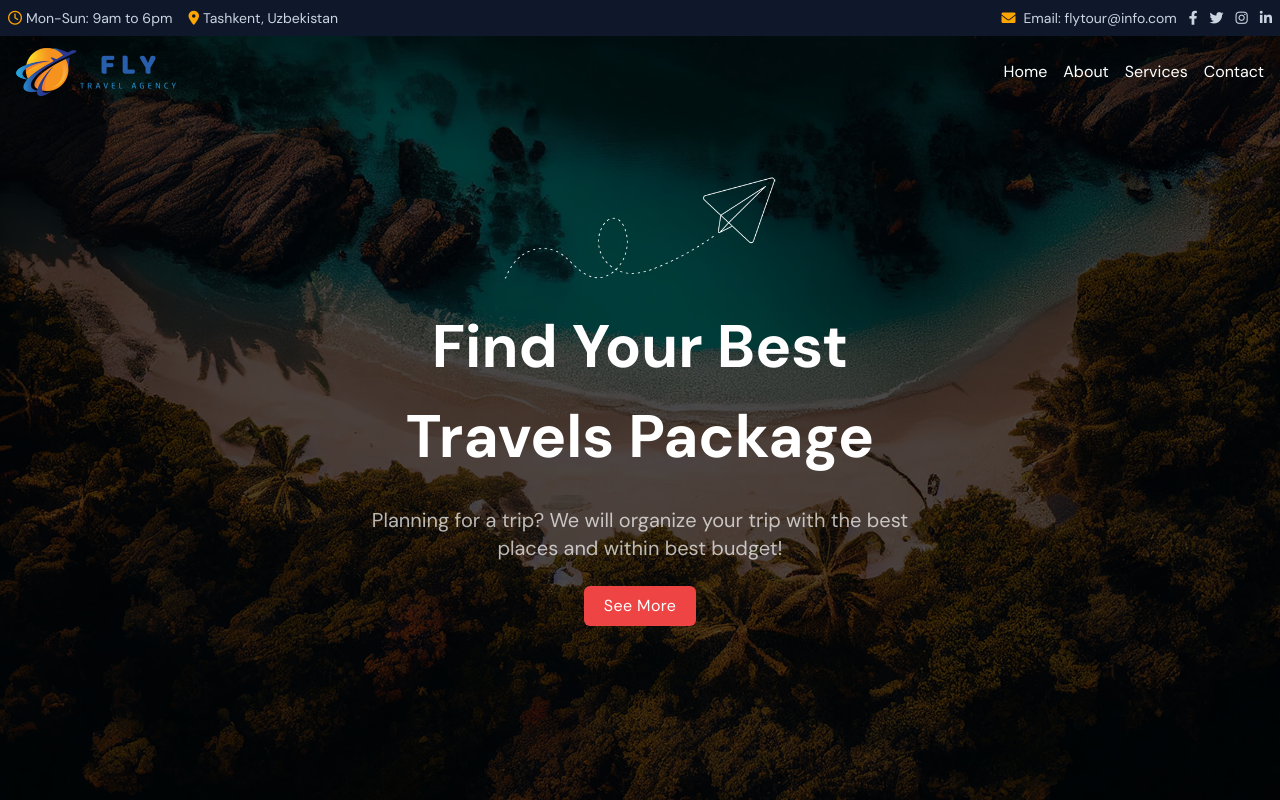
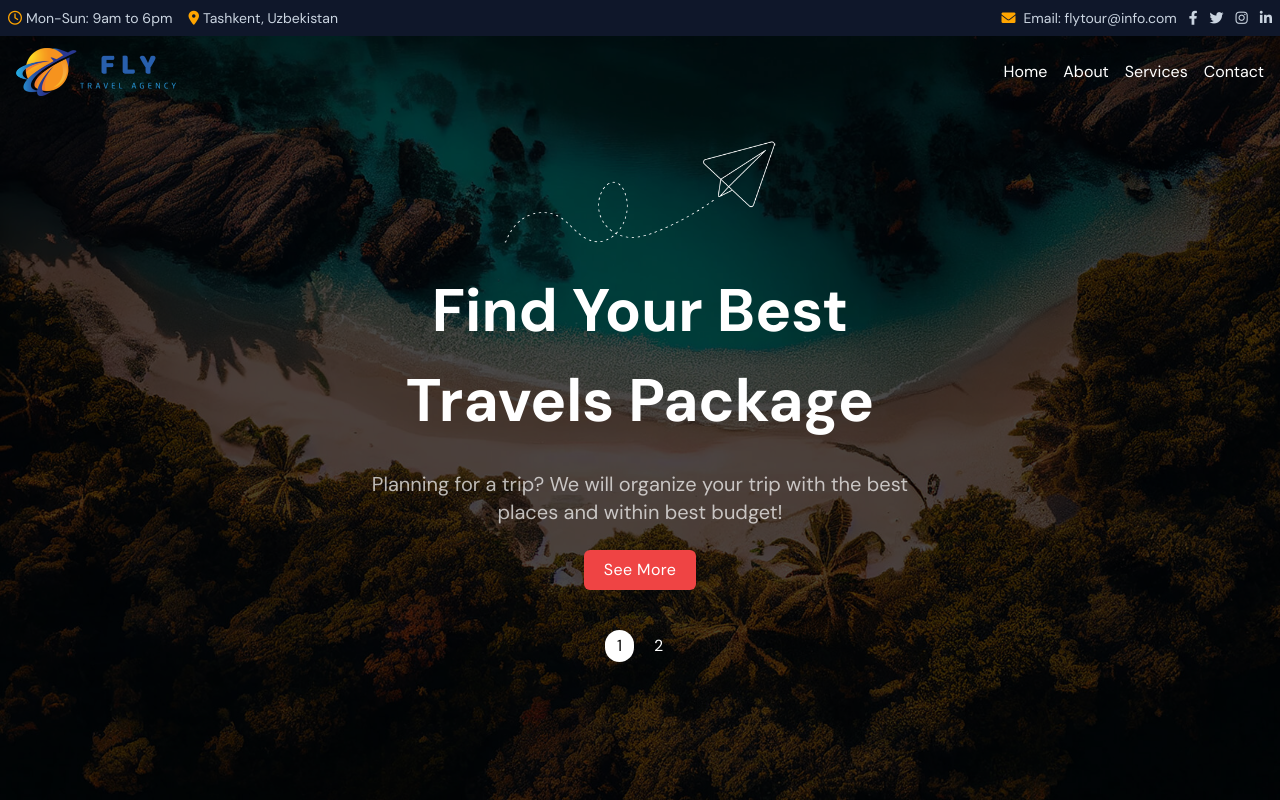
Before and after one commit to Asadbek-i2max/fly-tour, a React (Vite) app: page / in a window 1280 px wide. Built offline with nearby package versions, Linux system fonts and the light colour scheme.

Commit message:
New Stage update

```diff
--- a/src/components/Hero.jsx
+++ b/src/components/Hero.jsx
@@ -3,11 +3,21 @@ import 'swiper/css';
 
 import bg1 from '../assets/images/bg1.jpeg';
 import bg2 from '../assets/images/bg2.jpeg';
+import { useRef } from 'react';
 
 const Hero = () => {
+  const swiperRef = useRef(null);
+
+  const handleSlideChange = (index) => {
+    if (swiperRef.current) {
+      swiperRef.current.swiper.slideTo(index);
+    }
+  };
+
   return (
     <section className="relative h-screen overflow-hidden">
       <Swiper
+        ref={swiperRef}
         className="absolute top-0 left-0 w-full h-full"
         loop={true}
         autoplay={{ delay: 3000 }}
@@ -44,6 +54,20 @@ const Hero = () => {
                     See More
                   </a>
                 </div>
+                <div className="mt-10">
+                  <button
+                    onClick={() => handleSlideChange(0)}
+                    className="py-1 px-3 mx-1 rounded-full transition duration-300 bg-white"
+                  >
+                    1
+                  </button>
+                  <button
+                    onClick={() => handleSlideChange(1)}
+                    className="py-1 px-3 mx-1 rounded-full transition duration-300 text-white"
+                  >
+                    2
+                  </button>
+                </div>
               </div>
             </div>
           </div>
@@ -79,6 +103,20 @@ const Hero = () => {
                     See More
                   </a>
                 </div>
+                <div className="mt-10">
+                  <button
+                    onClick={() => handleSlideChange(0)}
+                    className="py-1 px-3 mx-1 rounded-full transition duration-300 text-white"
+                  >
+                    1
+                  </button>
+                  <button
+                    onClick={() => handleSlideChange(1)}
+                    className="py-1 px-3 mx-1 rounded-full transition duration-300 bg-white"
+                  >
+                    2
+                  </button>
+                </div>
               </div>
             </div>
           </div>
```
